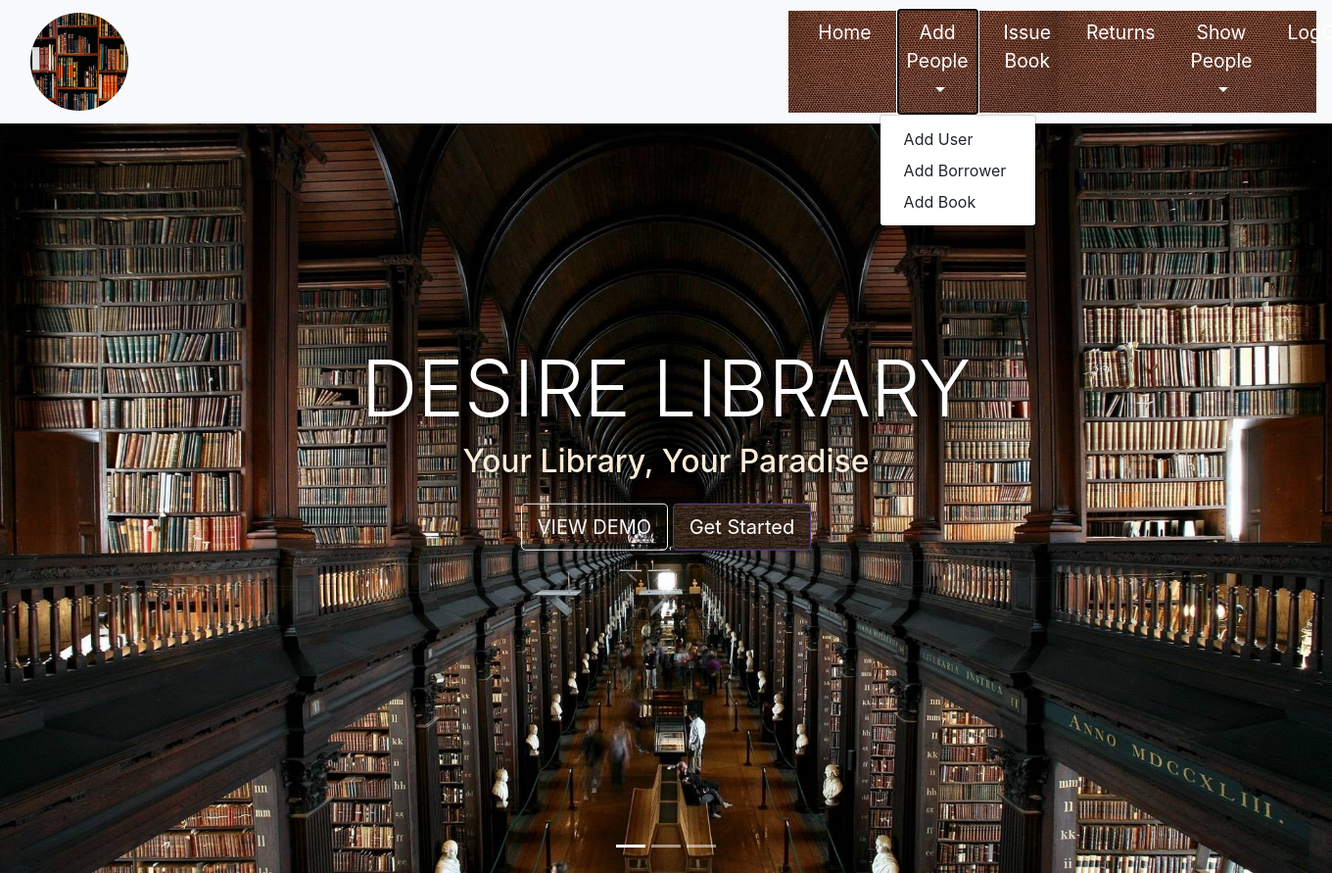
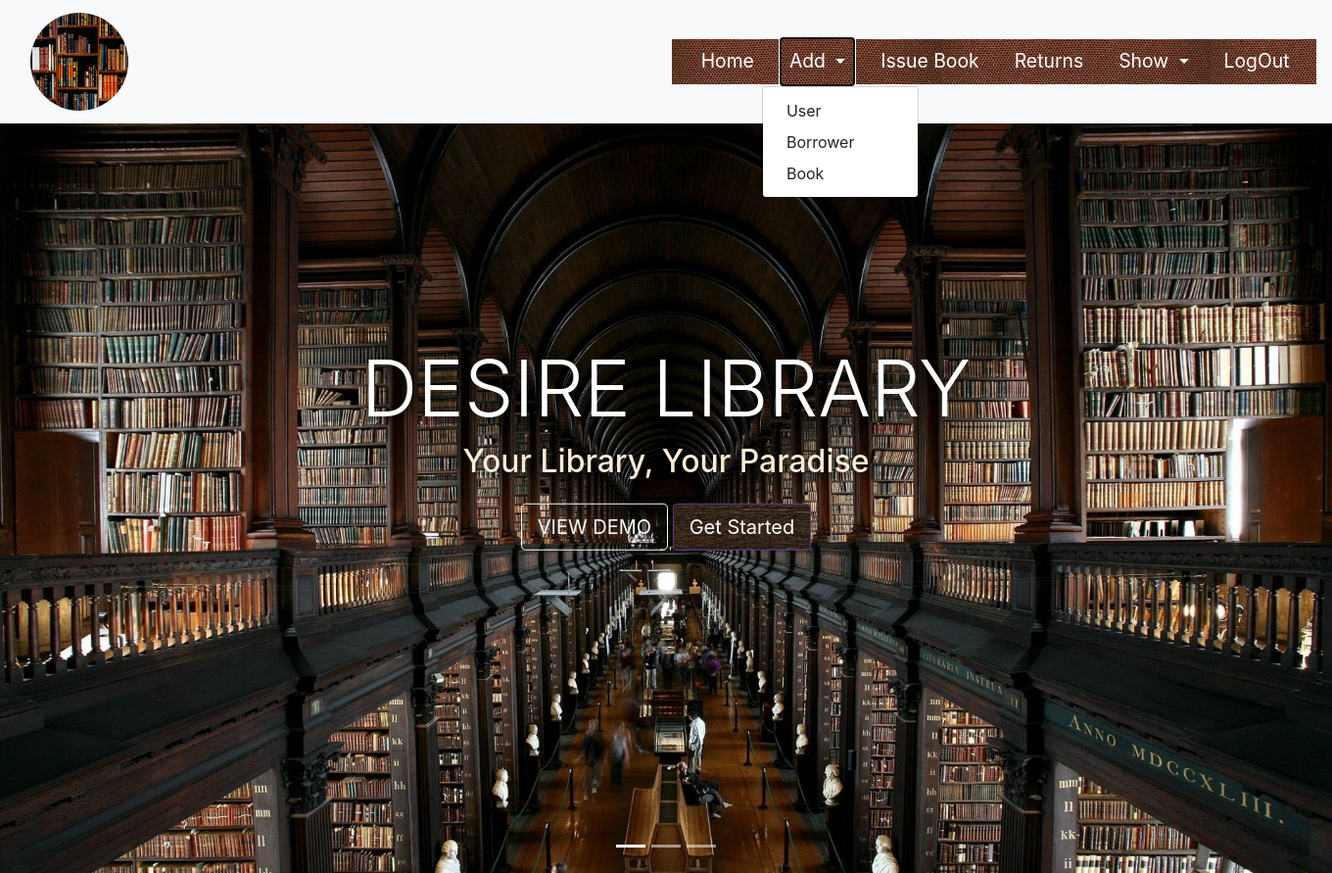
Before and after one commit to codybaraks/Library-Project, a Flask app: page / in a window 1360 px wide, after a click on "Add"; the page is wider, and only the part inside the window is pictured. Shown: that part at 98% size. Run offline with Flask 2, Linux system fonts and the light colour scheme; the visitor is signed in with stand-in values (Sample User, id 1); some libraries are stand-ins or nearby versions.

Commit message:
comments

```diff
--- a/app.py
+++ b/app.py
@@ -4,7 +4,7 @@ import mysql.connector as connector
 
 from datetime import date, timedelta
 
-db = connector.connect(host="localhost", user="root", passwd="root", database="library")
+db = connector.connect(host="localhost", user="Admin", passwd="root", database="library")
 
 app = Flask(__name__)
 
@@ -204,8 +204,15 @@ def returned(id):
         return redirect(url_for('login'))
     cursor = db.cursor()
     sql = "UPDATE transactions SET status='returned', d_returned=%s WHERE trans_id=%s"
-    return_date=date.today()
+    return_date= date.today()
+    sql = "SELECT TIMEDIFF()"
     # section to calculate charges
+    # expected_return = date.today() + timedelta(5)
+    # sql2 = "SELECT if expect_return_d  > now(), expected_date, UPDATE charges SET amount=%s"
+    # amount = 100
+    # SELECT DATE_SUB("2018-12-18", INTERVAL 5 DAY)
+    # SELECT DATE_SUB(now(), INTERVAL 5 DAY)
+
     cursor.execute(sql, (return_date, id))
     db.commit()
     flash('Returned Book Successfully ')
--- a/static/styles.css
+++ b/static/styles.css
@@ -60,7 +60,7 @@
 .navbar-nav
 {
     text-align: center;
-    width: 45%;
+    width: 55%;
 
 }
 .navbar-nav ul
--- a/templates/Base.html
+++ b/templates/Base.html
@@ -35,12 +35,12 @@ charges cid, date_charged, amount, status
                     </li>
                     <li class="nav-item dropdown">
                         <a class="nav-link dropdown-toggle" href="#" id="navbardrop" data-toggle="dropdown">
-                            Add People
+                            Add
                         </a>
                         <div class="dropdown-menu">
-                            <a class="dropdown-item" href="/form">Add User</a>
-                            <a class="dropdown-item" href="/borrow">Add Borrower</a>
-                            <a class="dropdown-item" href="/books">Add Book</a>
+                            <a class="dropdown-item" href="/form">User</a>
+                            <a class="dropdown-item" href="/borrow">Borrower</a>
+                            <a class="dropdown-item" href="/books">Book</a>
                         </div>
                     </li>
 
@@ -62,13 +62,13 @@ charges cid, date_charged, amount, status
 
                      <li class="nav-item dropdown">
                         <a class="nav-link dropdown-toggle" href="#" id="navbardrop" data-toggle="dropdown">
-                           Show People
+                           Show
                         </a>
                         <div class="dropdown-menu">
-                            <a class="dropdown-item" href="/show_users">Show Users</a>
-                            <a class="dropdown-item" href="/show_borrower">Show Borrowers</a>
-                            <a class="dropdown-item" href="/show_books">Show Books</a>
-                            <a class="dropdown-item" href="/show_returned">Show Returned Books</a>
+                            <a class="dropdown-item" href="/show_users">Users</a>
+                            <a class="dropdown-item" href="/show_borrower">Borrowers</a>
+                            <a class="dropdown-item" href="/show_books">Books</a>
+                            <a class="dropdown-item" href="/show_returned">Returned Books</a>
                         </div>
                     </li>
 
```
